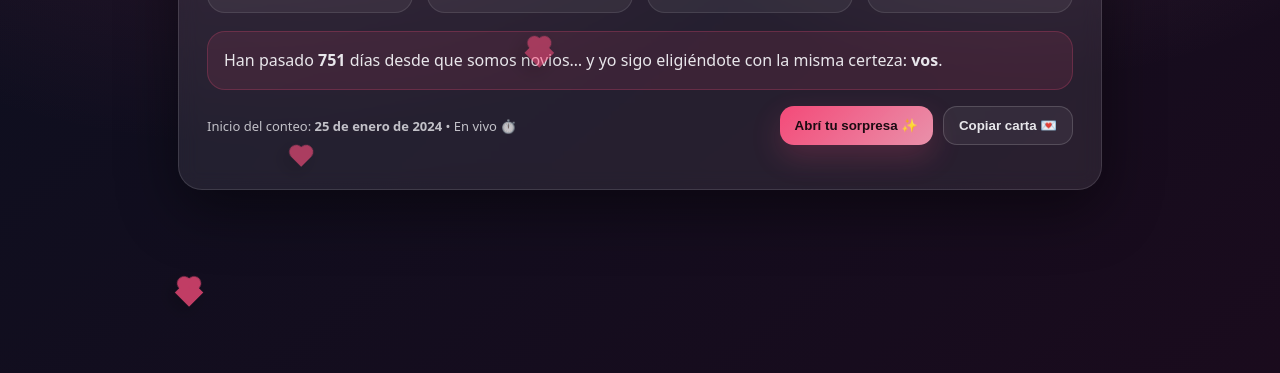
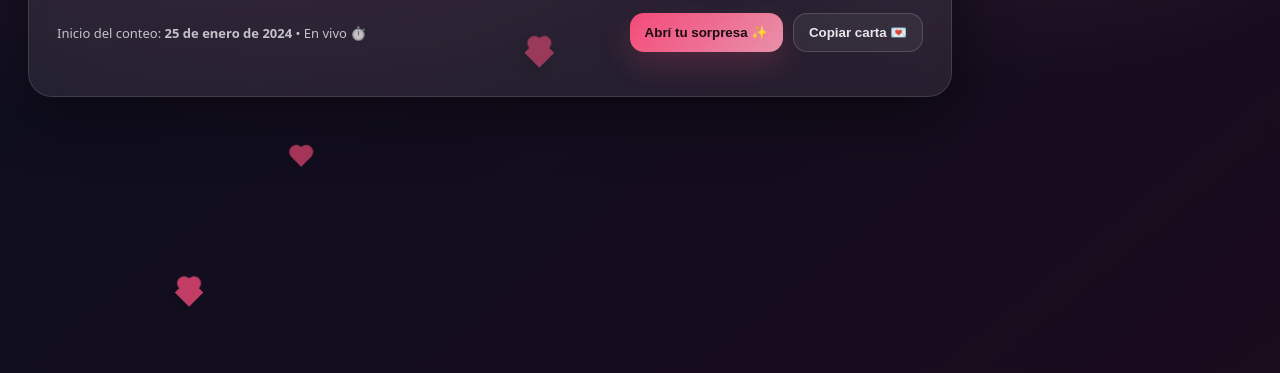
Before and after one commit to acort90/valentin-carla, a plain HTML site: page index.html in a window 1280 px wide. Shown: the part 427-800 px from the top of the page. Drawn offline with Linux system fonts and the light colour scheme.

Commit message:
Update index.html

```diff
--- a/index.html
+++ b/index.html
@@ -20,18 +20,20 @@
 body{
   margin:0;
   min-height:100vh;
-      display:grid;
-      place-items:center;
   font-family: system-ui, -apple-system, Segoe UI, Roboto, Ubuntu, Cantarell, "Helvetica Neue", Arial;
   color:var(--text);
+
   background:
     radial-gradient(1200px 900px at 20% 10%, rgba(255,77,125,.18), transparent 55%),
     radial-gradient(900px 700px at 80% 20%, rgba(255,157,184,.14), transparent 50%),
     linear-gradient(140deg, var(--bg1), var(--bg2));
-     overflow:auto;
+
+  overflow-y:auto;
   -webkit-overflow-scrolling: touch;
+
+  /* IMPORTANTE: quitamos el grid/centrado que bloquea scroll en algunos móviles */
+  display:block;
 }
-
     .wrap{
   width:min(980px, 92vw);
   padding:28px;
```
Lines whose indentation alone changed are shown as unchanged.
